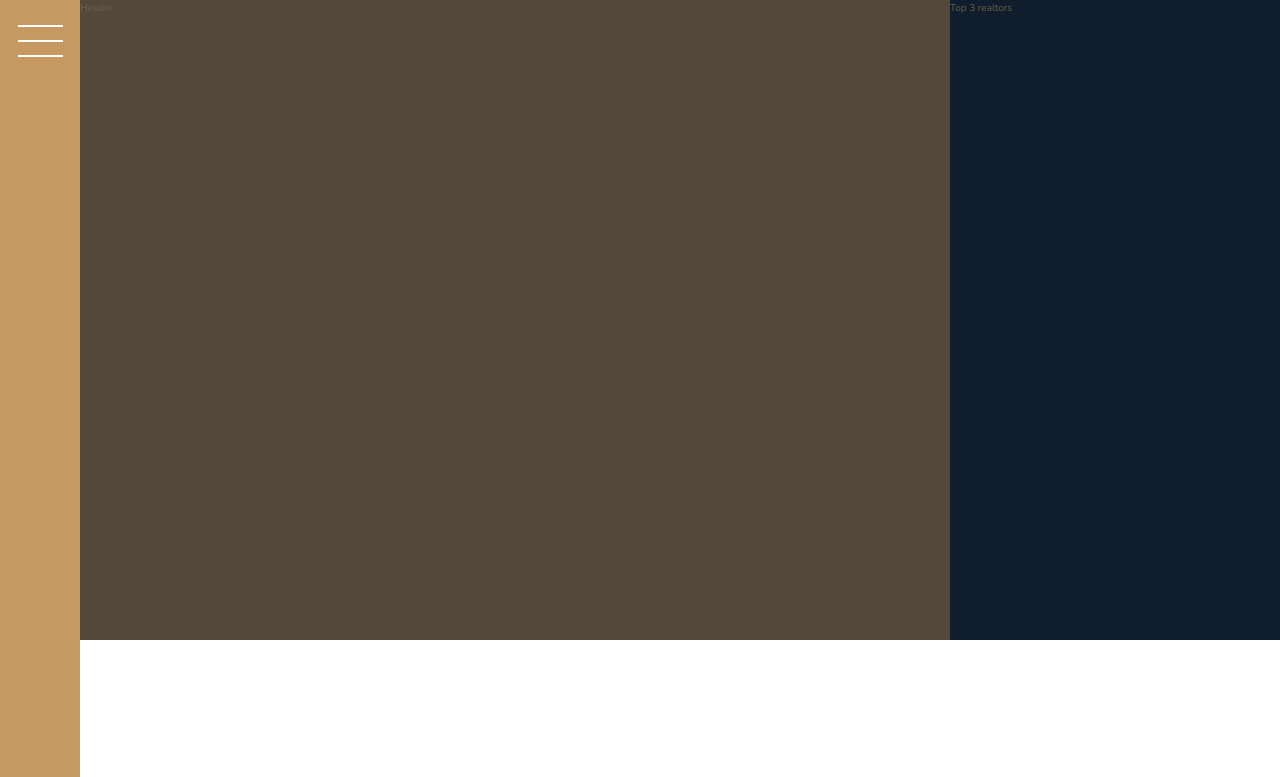
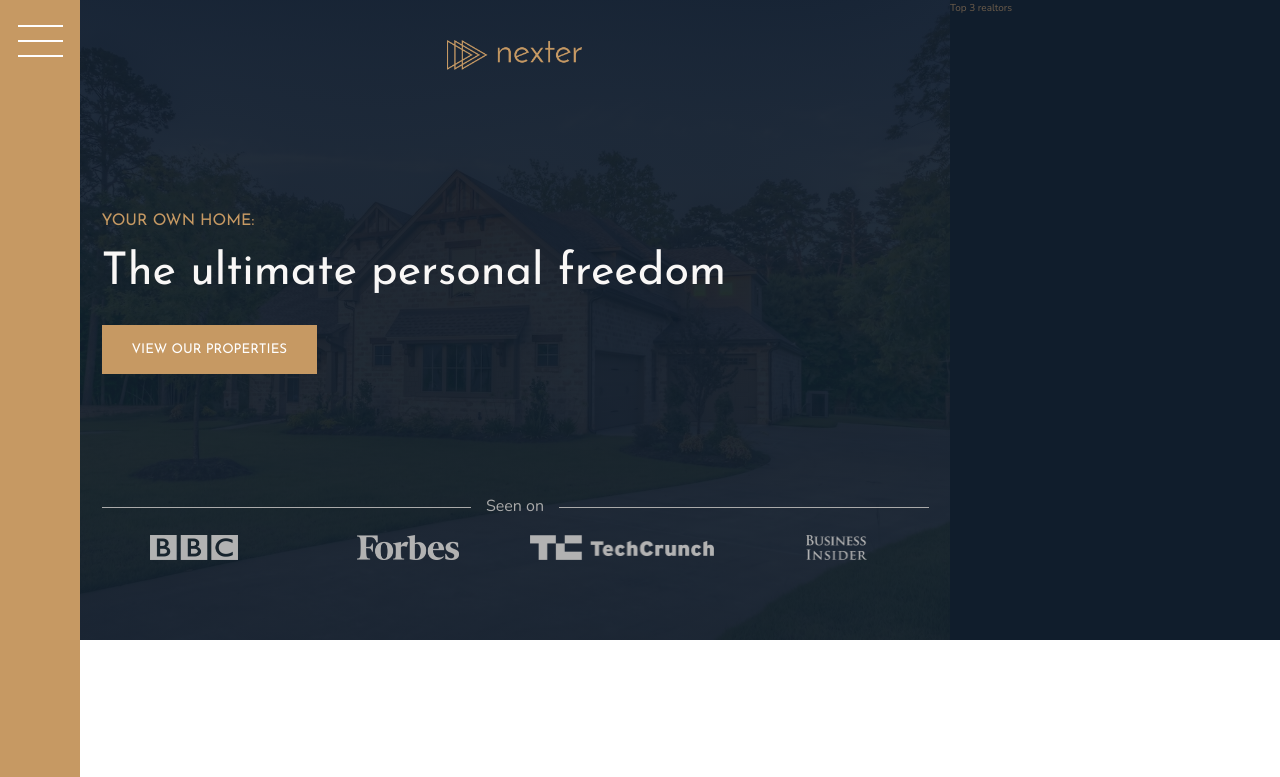
Before and after one commit to Katarzyna-Maryanska/Nexter, a website: page index.html in a window 1280 px wide. Shown: the top 777 px of the page. Drawn offline with nearby package versions, Linux system fonts and the light colour scheme.

Commit message:
add header section

```diff
--- a/index.html
+++ b/index.html
@@ -16,7 +16,17 @@
             <button class="nav-btn"></button>
         </div>
         <header class="header">
-            Header
+            <img src="img/logo.png" alt="Nexter logo" class="header__logo">
+            <h3 class="heading-3">Your own home:</h3>
+            <h1 class="heading-1">The ultimate personal freedom</h1>
+            <button class="btn header__btn">View our properties</button>
+            <div class="header__seenon-text">Seen on</div>
+            <div class="header__seenon-logos">
+                <img src="img/logo-bbc.png" alt="Seen on logo 1">
+                <img src="img/logo-forbes.png" alt="Seen on logo 2">
+                <img src="img/logo-techcrunch.png" alt="Seen on logo 3">
+                <img src="img/logo-bi.png" alt="Seen on logo 4">
+            </div>
         </header>
         <div class="realtors">
             Top 3 realtors
--- a/sass/_header.scss
+++ b/sass/_header.scss
@@ -1,4 +1,55 @@
 .header {
   background-color: $color-grey-dark-1;
   grid-column: full-start / col-end 6;
+  background-image: linear-gradient(rgba($color-secondary, .93), rgba($color-secondary, .93)),
+  url(../img/hero.jpeg);
+  background-size: cover;
+  background-position: center;
+  padding: 8rem;
+  padding-top: 4rem;
+
+  display: grid;
+  grid-template-rows: 1fr min-content 6rem 1fr;
+  grid-template-columns: max-content;
+  grid-row-gap: 1.5rem;
+  justify-content: center;
+
+  &__logo {
+    height: 3rem;
+    justify-self: center;
+  }
+
+  &__btn {
+    align-self: start;
+    justify-self: start;
+  }
+
+  &__seenon-text {
+    display: grid;
+    grid-template-columns: 1fr max-content 1fr;
+    grid-column-gap: 1.5rem;
+    align-items: center;
+
+    font-size: 1.6rem;
+    color: $color-grey-light-2;
+
+    &::before,
+    &::after {
+      content: "";
+      height: 1px;
+      display: block;
+      background-color: currentColor;
+    }
+  }
+
+  &__seenon-logos {
+    display: grid;
+    grid-template-columns: repeat(4, 1fr);
+    grid-column-gap: 3rem;
+    justify-items: center;
+    img {
+      height: 25px;
+      filter: brightness(70%);
+    }
+  }
 }
--- a/sass/_typography.scss
+++ b/sass/_typography.scss
@@ -5,6 +5,9 @@
 
 .heading-1 {
   @extend %heading;
+  font-size: 4.5rem;
+  color: $color-grey-light-1;
+  line-height: 1;
 }
 
 .heading-2 {
```
Also changed, not shown: css/style.css.
